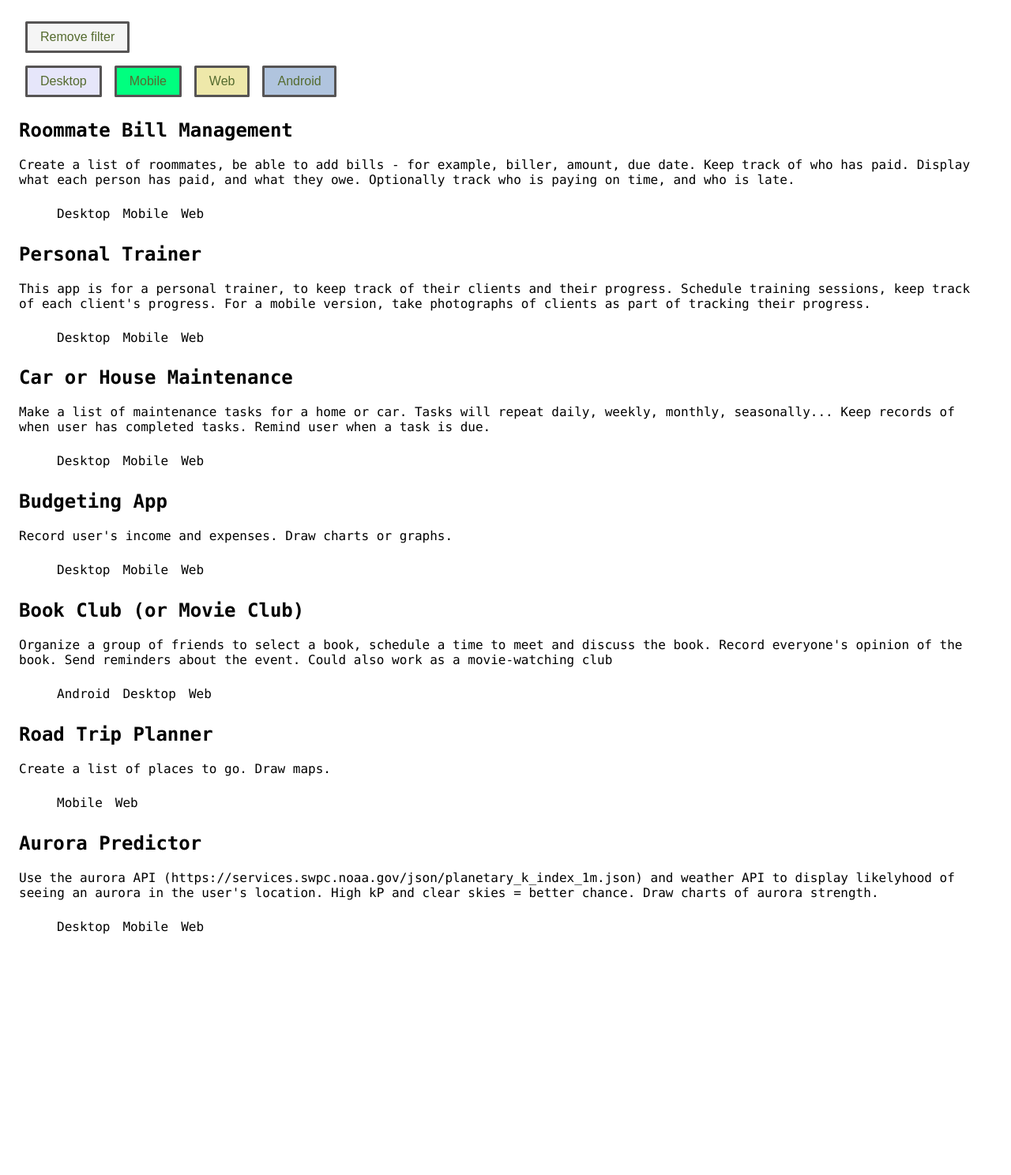
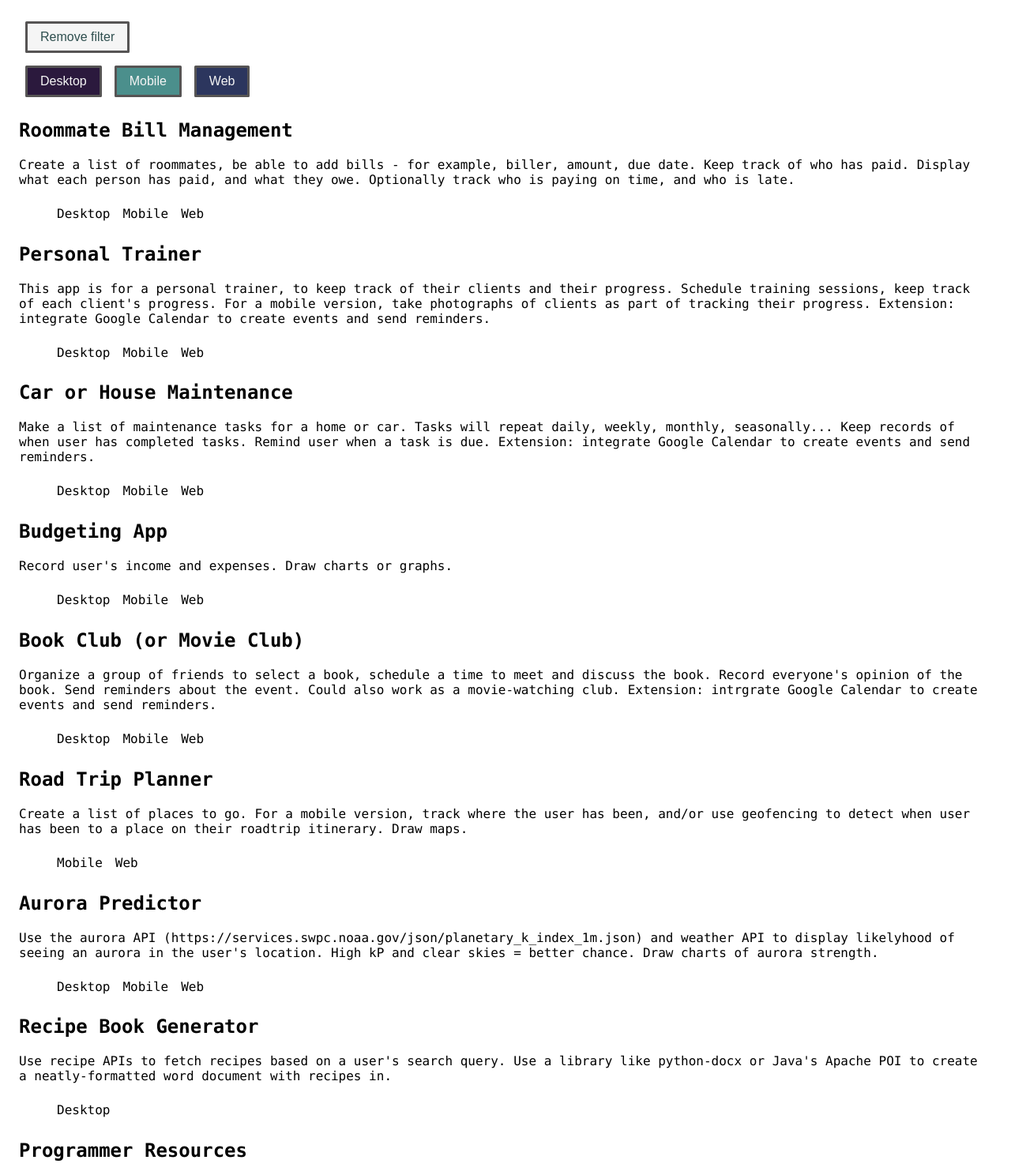
Before and after one commit to claraj/projects, a plain HTML site: page index.html in a window 1280 px wide. Shown: the part 86-1574 px from the top of the page at 79% size. Before the commit the page ends 1317 px from the top, so only its background shows below. Drawn offline with nearby package versions, Linux system fonts and the light colour scheme.

Commit message:
more projects and code cleanup

```diff
--- a/index.html
+++ b/index.html
@@ -42,7 +42,6 @@
                 fetch('./projects.json')
                     .then( response => response.json() )
                     .then( data => {
-                        console.log(data)
                         this.projects = data
                         this.filteredProjects = data
                         this.buildUniqueTags()
@@ -50,7 +49,6 @@
             },
             methods: {
                 buildUniqueTags() {
-                    //todo
                     this.tags = []
                     this.projects.forEach( proj => {
                         proj.tags.sort()
@@ -63,12 +61,8 @@
                 }
         ,
             filter(tag) {
-                console.log('no tag', tag)
-
                 if (!tag) {
-                    console.log('no tag', tag)
-                    this.filteredProjects = this.projects;
-
+                    this.filteredProjects = this.projects
                 } else {
                 this.filteredProjects = this.projects.filter( project => {
                     return project.tags.includes(tag)
--- a/projects.json
+++ b/projects.json
@@ -10,7 +10,7 @@
     },
     {
         "name": "Personal Trainer",
-        "description": "This app is for a personal trainer, to keep track of their clients and their progress. Schedule training sessions, keep track of each client's progress. For a mobile version, take photographs of clients as part of tracking their progress.",
+        "description": "This app is for a personal trainer, to keep track of their clients and their progress. Schedule training sessions, keep track of each client's progress. For a mobile version, take photographs of clients as part of tracking their progress. Extension: integrate Google Calendar to create events and send reminders.",
         "tags": [
             "Mobile",
             "Web",
@@ -19,7 +19,7 @@
     },
     {
         "name": "Car or House Maintenance",
-        "description": "Make a list of maintenance tasks for a home or car. Tasks will repeat daily, weekly, monthly, seasonally... Keep records of when user has completed tasks. Remind user when a task is due." ,
+        "description": "Make a list of maintenance tasks for a home or car. Tasks will repeat daily, weekly, monthly, seasonally... Keep records of when user has completed tasks. Remind user when a task is due. Extension: integrate Google Calendar to create events and send reminders." ,
         "tags": [
             "Mobile",
             "Web",
@@ -37,16 +37,16 @@
     },
     {
         "name": "Book Club (or Movie Club)",
-        "description": "Organize a group of friends to select a book, schedule a time to meet and discuss the book. Record everyone's opinion of the book. Send reminders about the event. Could also work as a movie-watching club",
+        "description": "Organize a group of friends to select a book, schedule a time to meet and discuss the book. Record everyone's opinion of the book. Send reminders about the event. Could also work as a movie-watching club. Extension: intrgrate Google Calendar to create events and send reminders.",
         "tags": [
             "Web",
-            "Android",
+            "Mobile",
             "Desktop"
         ]
     },
     {
         "name": "Road Trip Planner",
-        "description": "Create a list of places to go. Draw maps.",
+        "description": "Create a list of places to go. For a mobile version, track where the user has been, and/or use geofencing to detect when user has been to a place on their roadtrip itinerary. Draw maps.",
         "tags": [
             "Web",
             "Mobile"
@@ -60,6 +60,37 @@
             "Mobile",
             "Desktop"
         ]
+    },
+    {
+        "name": "Recipe Book Generator",
+        "description": "Use recipe APIs to fetch recipes based on a user's search query. Use a library like python-docx or Java's Apache POI to create a neatly-formatted word document with recipes in.",
+        "tags": [
+            "Desktop"
+        ]
+    },
+    {
+        "name": "Programmer Resources",
+        "description": "Use Stack Overflow, Reddit, GitHub... APIs to fetch information based on a search query, topic, or error message. Allow user to bookmark useful pages.",
+        "tags": [
+            "Desktop"
+        ]
+    },
+    {
+        "name": "Meme Collector",
+        "description": "Use Imgur, Reddit, Giphy, Tumblr...  APIs to fetch images and gifs. User should be abe to download/collect their favourites and organize them into folders. For a mobile version, integrate sharing with friends.",
+        "tags": [
+            "Desktop",
+            "Mobile",
+            "Web"
+        ]
+    },
+    {
+        "name": "Where's the bus?",
+        "description": "Use Metro Transit's API to track buses, and draw their locations on a map. Be careful not to overload their API.",
+        "tags": [
+            "Desktop",
+            "Mobile",
+            "Web"
+        ]
     }
-
 ]
--- a/style.css
+++ b/style.css
@@ -9,28 +9,32 @@ button {
     padding: 0.5em 1em;
     margin: 0.5em;
     border-radius: 0.1em;
-    color: darkolivegreen;
-    background: lightsteelblue;
+    color: darkslategray;
+    background: #C5979D;
 }
 
 .remove-filter {
+    color: darkslategray;
     background: whitesmoke;
 }
 
-.Java {
+/* .Java {
     background: lightsalmon;
-}
+} */
 
 .Web {
-    background: palegoldenrod;
+    color: whitesmoke;
+    background: #2C365E;
 }
 
 .Mobile {
-    background: springgreen
+    color: whitesmoke;
+    background: #4B8F8C;
 }
 
 .Desktop {
-    background: lavender;
+    color: whitesmoke;
+    background: #2B193D;
 }
 
 ul {
```
